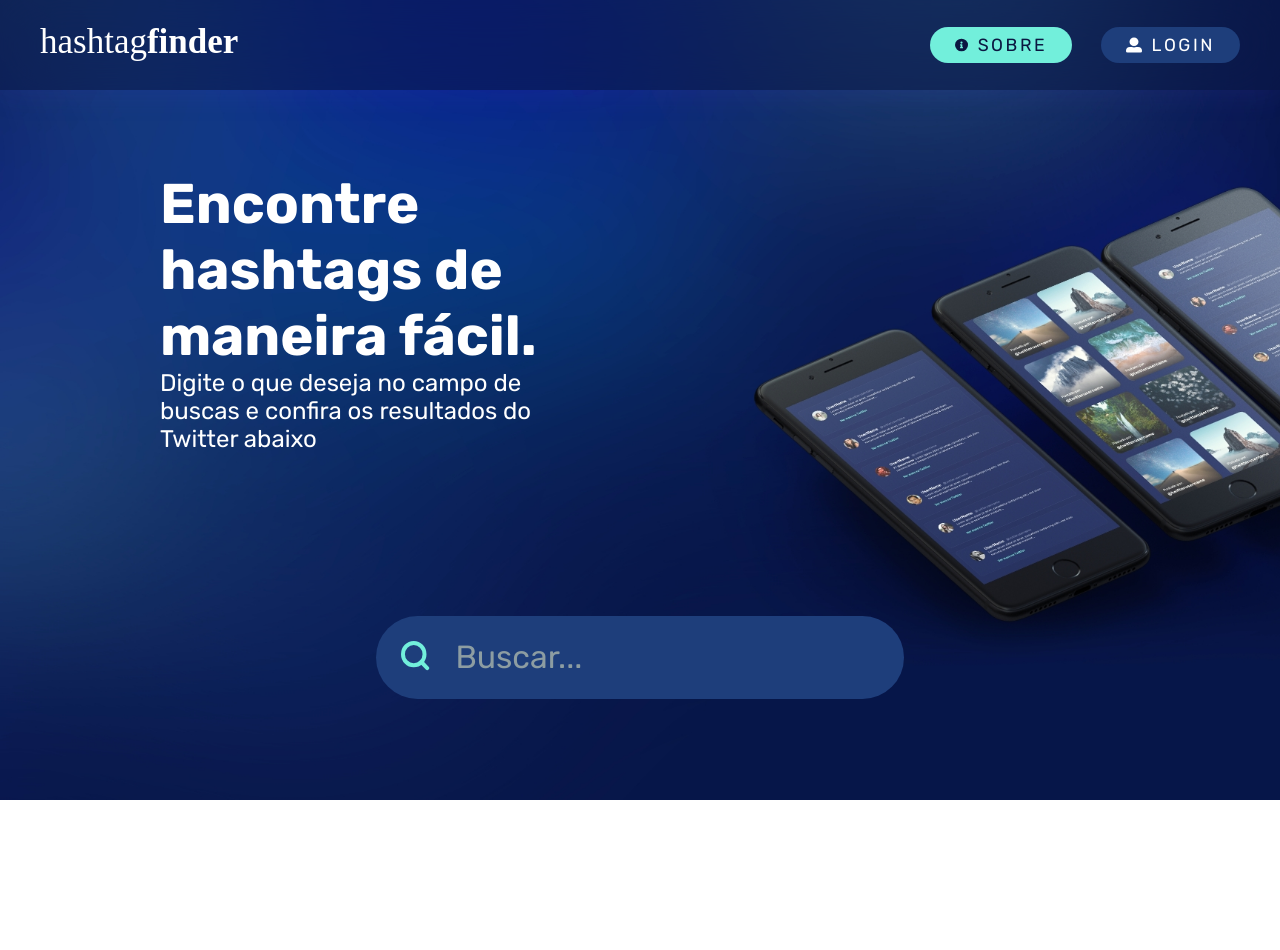
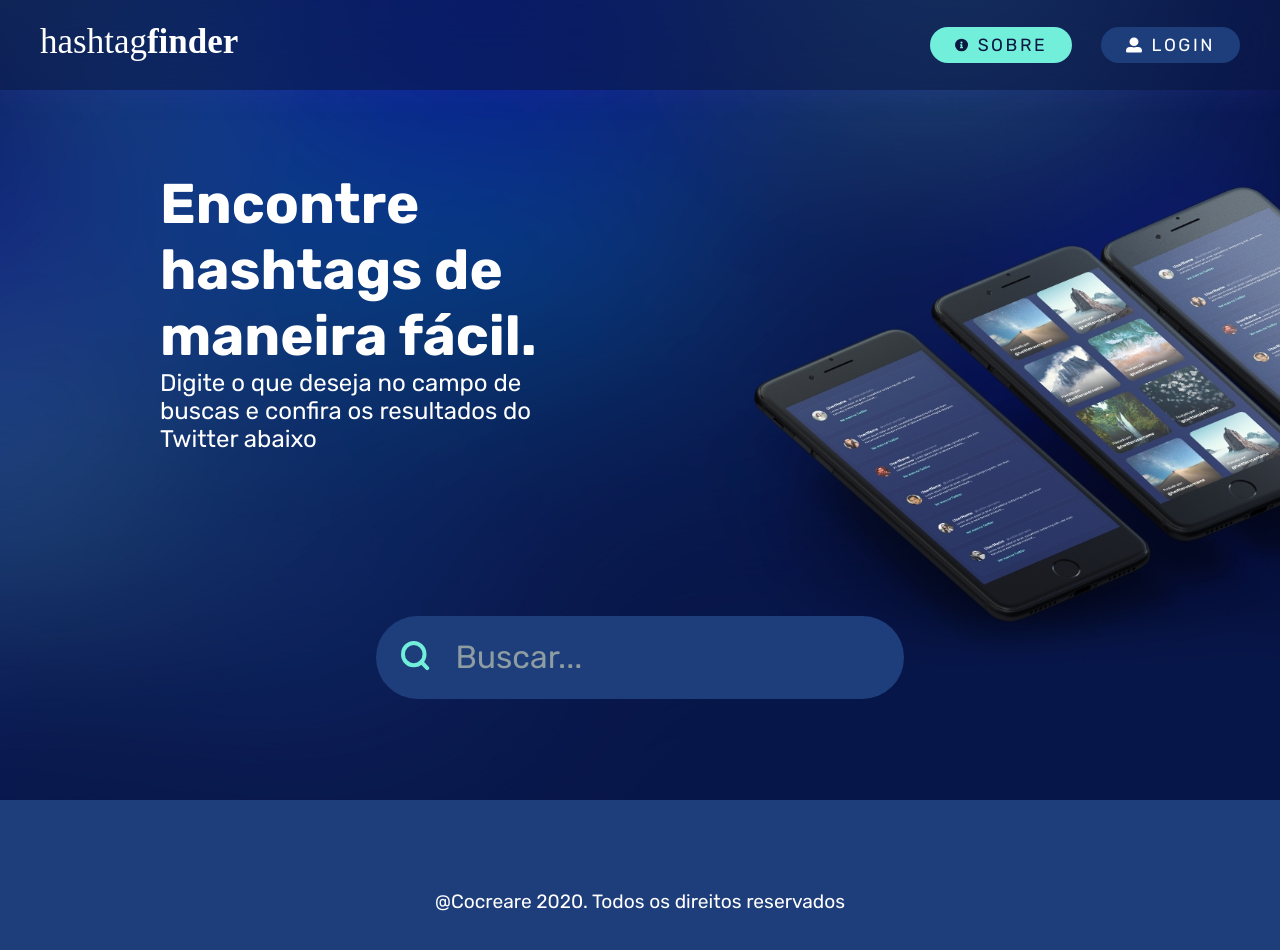
Before and after one commit to MRonald/hashtag-finder, a React (Create React App) app: page / in a window 1280 px wide. Shown: the top 950 px of the page. Before the commit the page ends 800 px from the top, so only its background shows below. Built offline with nearby package versions, Linux system fonts and the light colour scheme.

Commit message:
Criando e estilizando Footer

```diff
--- /dev/null
+++ b/src/components/Footer.js
@@ -0,0 +1,11 @@
+import React from 'react';
+
+import styles from '../styles/components/Footer.module.css';
+
+export default function Footer() {
+    return (
+        <div className={styles.footerWrapper}>
+            <span>@Cocreare 2020. Todos os direitos reservados</span>
+        </div>
+    );
+}
--- a/src/pages/Home.js
+++ b/src/pages/Home.js
@@ -5,6 +5,7 @@ import styles from '../styles/pages/Home.module.css';
 
 // Images
 import iconSearch from '../assets/img/icon-search.svg';
+import Footer from '../components/Footer';
 
 export default function Home() {
     return (
@@ -29,6 +30,7 @@ export default function Home() {
                     </form>
                 </div>
             </div>
+            <Footer />
         </div>
     );
 }
--- /dev/null
+++ b/src/styles/components/Footer.module.css
@@ -0,0 +1,9 @@
+.footerWrapper {
+    width: 100vw;
+    height: 202px;
+    background-color: #1E3E7B;
+    display: flex;
+    justify-content: center;
+    align-items: center;
+    font-size: 1.2rem;
+}
--- a/src/styles/global.css
+++ b/src/styles/global.css
@@ -22,4 +22,5 @@
 
 body {
     color: white;
+    overflow-x: hidden;
 }
```
